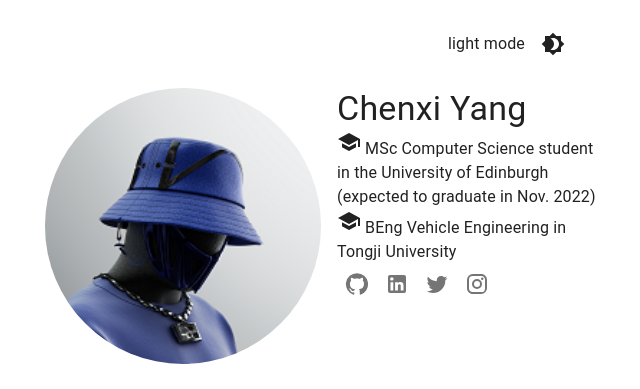
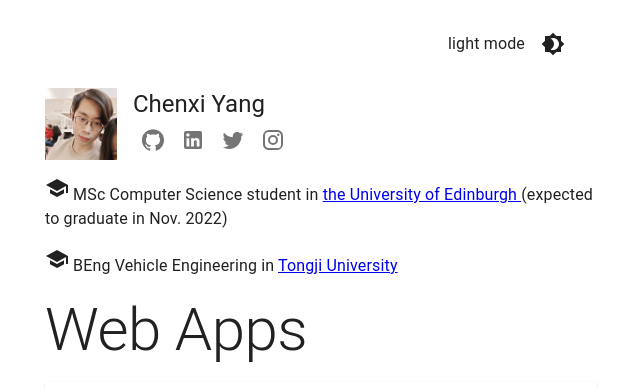
Before and after one commit to pustot/index, a React (Create React App) app: page / in a window 1280 px wide. Shown: the top 389 px of the page, without its empty margins (319-959 px from the left). Built offline with nearby package versions, Linux system fonts and the light colour scheme.

Commit message:
change avatar, adjust layout of profile

```diff
--- a/src/App.js
+++ b/src/App.js
@@ -12,7 +12,7 @@ import { Avatar, Button, CardActionArea, CardActions } from '@mui/material';
 import hanpoly from './assets/hanpoly.png'
 import qieyunAutoderiver from './assets/qieyun-autoderiver.png'
 import love from './assets/love.png'
-import MyAvatar from './assets/Rebels-6698-192.png'
+import MyAvatar from './assets/my-avatar.jpg'
 
 import CssBaseline from '@mui/material/CssBaseline';
 import IconButton from '@mui/material/IconButton';
@@ -62,22 +62,17 @@ function App() {
       <Stack spacing={2}>
         <Stack direction="row"  spacing={2}>
 
-        <Avatar
+          <img
             alt="Ethan Yang Chenxi"
             src={MyAvatar}
-          sx={{ width: "50%", height: "50%" }}
+            width="72" height="72"
           />
 
           <Stack>
-          <Typography  variant="h4">
+            <Typography  variant="h5">
               Chenxi Yang
             </Typography>
-          <Typography  variant="body1">
-            <SchoolIcon/> MSc Computer Science student in the University of Edinburgh (expected to graduate in Nov. 2022)
-          </Typography>
-          <Typography  variant="body1">
-          <SchoolIcon/> BEng Vehicle Engineering in Tongji University
-          </Typography>
+
 
             <Stack direction="row">
               <IconButton href="https://github.com/EthanYangCX">
@@ -95,6 +90,13 @@ function App() {
             </Stack>
           </Stack>
         </Stack>
+
+        <Typography  variant="body1">
+            <SchoolIcon/> MSc Computer Science student in <a href="https://www.ed.ac.uk/"> the University of Edinburgh </a> (expected to graduate in Nov. 2022)
+        </Typography>
+        <Typography  variant="body1">
+          <SchoolIcon/> BEng Vehicle Engineering in <a href="https://en.tongji.edu.cn/"> Tongji University </a>
+        </Typography>
 
         <Typography  variant="h2">
             Web Apps
```
Also changed, not shown: src/assets/my-avatar.jpg (added). Lines whose indentation alone changed are shown as unchanged.
